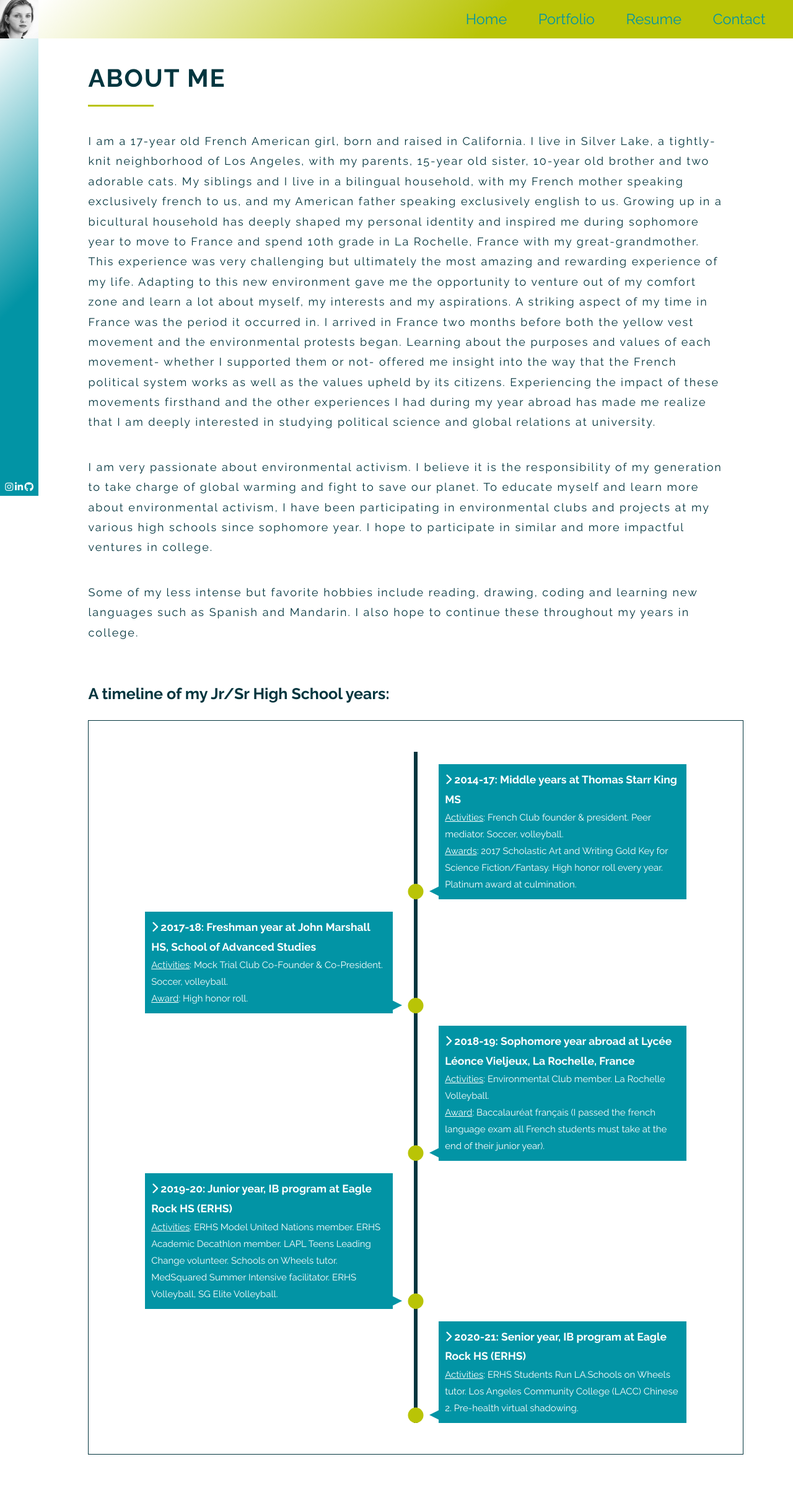
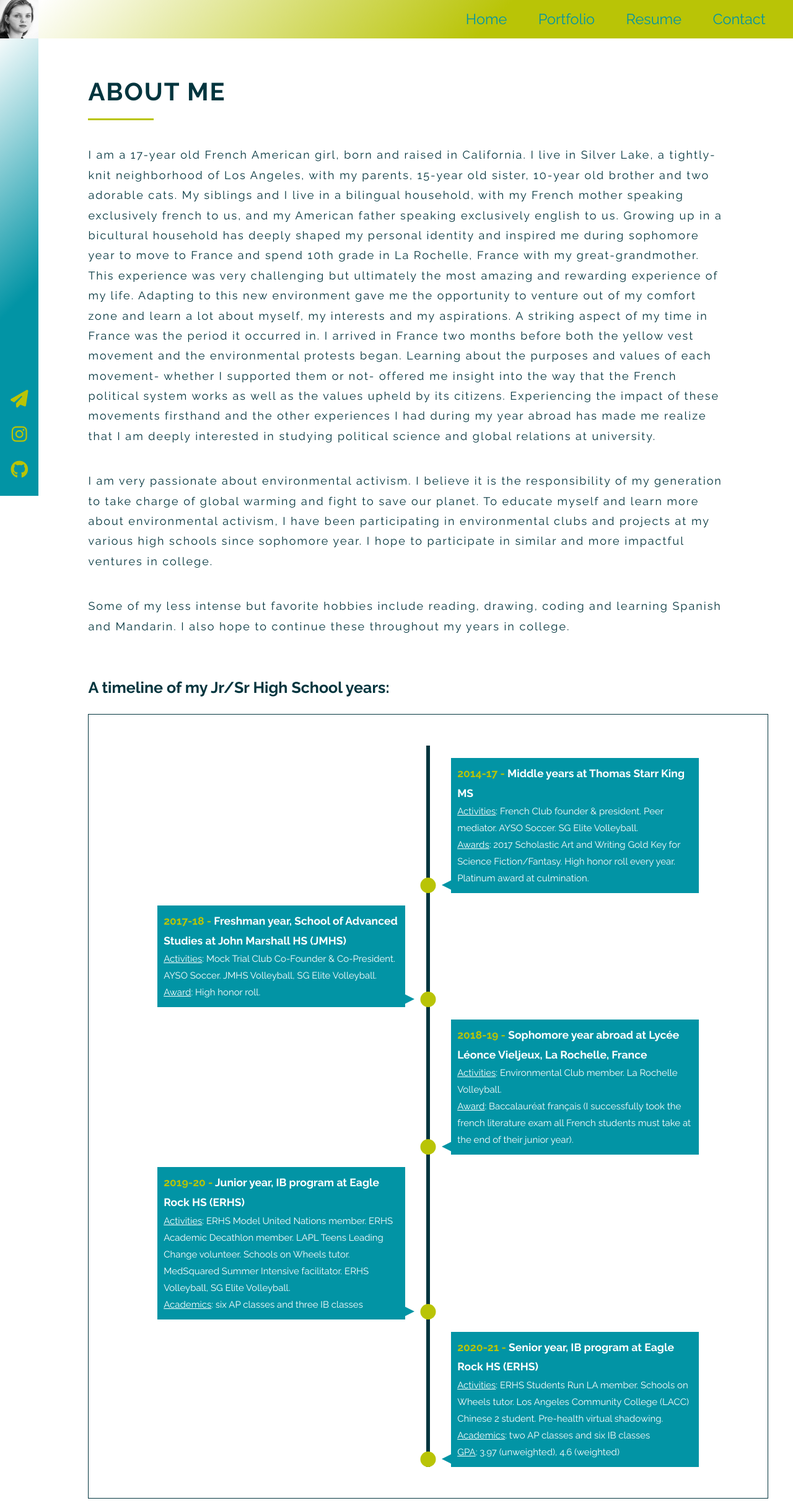
Before and after one commit to PetitsPoissons/portfolio-jsw, a plain HTML site: page about.html in a window 1280 px wide. Shown: the whole page at 62% size. Before the commit the page ends 2407 px from the top, so only its background shows below. Drawn offline with Linux system fonts and the light colour scheme.

Commit message:
about.html responsive

```diff
--- a/about.css
+++ b/about.css
@@ -5,7 +5,7 @@
 }
 
 .about-page {
-  margin: 6rem;
+  margin: 2rem 6rem;
 }
 
 .about-content--title.about-h2,
@@ -21,8 +21,8 @@
 .about-timeline ul {
   margin: 0 2rem;
   padding: 5rem 0;
-  /* flex-grow: 1;
-  width: 100%; */
+  flex-grow: 1;
+  width: 100%;
   border: 1px solid var(--tr-dark-turquoise);
 }
 
@@ -73,7 +73,7 @@
   background: inherit;
   transform: translateX(-50%);
   border-radius: 50%;
-  transition: background 0.5s ease-in-out;
+  /* transition: background 0.5s ease-in-out; */
 }
 
 /* arrows base */
@@ -115,6 +115,10 @@
   text-decoration: underline;
 }
 
+.lime {
+  color: var(--lime);
+}
+
 /* contact link on success page */
 a.contact-link:link,
 a.contact-link:visited {
--- a/about.html
+++ b/about.html
@@ -31,17 +31,21 @@
         <div class="side-nav-content--logo">
           <img src="img/logo-jw-01.jpg" alt="logo" />
         </div>
-        <ul class="side-nav-content--social">
-          <a href="#"><i class="fab fa-instagram"></i></a>
-          <a href="#"><i class="fab fa-linkedin-in"></i></a>
-          <a href="#"><i class="fab fa-github"></i></a>
-        </ul>
+        <div class="side-nav-content--social">
+          <a href="#contact"><i class="fas fa-paper-plane"></i></a>
+          <a href="https://www.instagram.com/solangelechat2003/" target="_blank"
+            ><i class="fab fa-instagram"></i
+          ></a>
+          <a href="https://github.com/joules-watts" target="_blank"
+            ><i class="fab fa-github"></i
+          ></a>
+        </div>
       </div>
     </aside>
     <!-- * * * * * * * * * * * *  Main Content * * * * * * * * * * * * -->
     <main>
       <!-- * * * * * * * * * * *  Main Nav * * * * * * * * * * * -->
-      <header id="header" class="sticky">
+      <header id="header">
         <nav id="header-main-nav">
           <div class="header-main-nav--hamburger">
             <div class="line line-1"></div>
@@ -92,7 +96,7 @@
             clubs and projects at my various high schools since sophomore year.
             I hope to participate in similar and more impactful ventures in
             college.</p><p class="about-content--para about-p">Some of my less intense but favorite hobbies include
-            reading, drawing, coding and learning new languages such as Spanish and Mandarin. I also hope to
+            reading, drawing, coding and learning Spanish and Mandarin. I also hope to
             continue these throughout my years in college.</p>
           </p>
         </div>
@@ -103,44 +107,47 @@
           <ul>
             <li>
               <div>
-                <h3><i class="fas fa-chevron-right"></i> 2014-17: Middle years at Thomas Starr King MS</h3>
+                <h3><span class="lime">2014-17 -</span> Middle years at Thomas Starr King MS</h3>
                 <p>
-                  <span class="stress">Activities</span>: French Club founder & president. Peer mediator. Soccer, volleyball.<br/>
+                  <span class="stress">Activities</span>: French Club founder & president. Peer mediator. AYSO Soccer. SG Elite Volleyball.<br/>
                   <span class="stress">Awards</span>: 2017 Scholastic Art and Writing Gold Key for Science Fiction/Fantasy. High honor roll every year. Platinum award at culmination.
                 </p>
               </div>
             </li>
             <li>
               <div>
-                <h3><i class="fas fa-chevron-right"></i> 2017-18: Freshman year at John Marshall HS, School of Advanced Studies</h3>
+                <h3><span class="lime">2017-18 -</span> Freshman year, School of Advanced Studies at John Marshall HS (JMHS)</h3>
                 <p>
-                  <span class="stress">Activities</span>: Mock Trial Club Co-Founder & Co-President. Soccer, volleyball.<br/>
+                  <span class="stress">Activities</span>: Mock Trial Club Co-Founder & Co-President. AYSO Soccer. JMHS Volleyball, SG Elite Volleyball.<br/>
                   <span class="stress">Award</span>: High honor roll.
                 </p>
               </div>
             </li>
             <li>
               <div>
-                <h3><i class="fas fa-chevron-right"></i> 2018-19: Sophomore year abroad at Lycée Léonce Vieljeux, La Rochelle, France</h3>
+                <h3><span class="lime">2018-19 -</span> Sophomore year abroad at Lycée Léonce Vieljeux, La Rochelle, France</h3>
                 <p>
                   <span class="stress">Activities</span>: Environmental Club member. La Rochelle Volleyball.<br/>
-                  <span class="stress">Award</span>: Baccalauréat français (I passed the french language exam all French students must take at the end of their junior year).
+                  <span class="stress">Award</span>: Baccalauréat français (I successfully took the french literature exam all French students must take at the end of their junior year).
                 </p>
               </div>
             </li>
             <li>
               <div>
-                <h3><i class="fas fa-chevron-right"></i> 2019-20: Junior year, IB program at Eagle Rock HS (ERHS)</h3>
+                <h3><span class="lime">2019-20 -</span> Junior year, IB program at Eagle Rock HS (ERHS)</h3>
                 <p>
-                  <span class="stress">Activities</span>: ERHS Model United Nations member. ERHS Academic Decathlon member. LAPL Teens Leading Change volunteer. Schools on Wheels tutor. MedSquared Summer Intensive facilitator. ERHS Volleyball, SG Elite Volleyball.<br/>
+                  <span class="stress">Activities</span>: ERHS Model United Nations member. ERHS Academic Decathlon member. LAPL Teens Leading Change volunteer.  Schools on Wheels tutor. MedSquared Summer Intensive facilitator. ERHS Volleyball, SG Elite Volleyball.<br/>
+                  <span class="stress">Academics</span>: six AP classes and three IB classes
                 </p>
               </div>
             </li>
             <li>
               <div>
-                <h3><i class="fas fa-chevron-right"></i> 2020-21: Senior year, IB program at Eagle Rock HS (ERHS)</h3>
+                <h3><span class="lime">2020-21 -</span> Senior year, IB program at Eagle Rock HS (ERHS)</h3>
                 <p>
-                  <span class="stress">Activities</span>: ERHS Students Run LA.Schools on Wheels tutor. Los Angeles Community College (LACC) Chinese 2. Pre-health virtual shadowing.<br/>
+                  <span class="stress">Activities</span>: ERHS Students Run LA member. Schools on Wheels tutor. Los Angeles Community College (LACC) Chinese 2 student. Pre-health virtual shadowing.<br/>
+                  <span class="stress">Academics</span>: two AP classes and six IB classes<br/>
+                  <span class="stress">GPA</span>: 3.97 (unweighted), 4.6 (weighted)
                 </p>
               </div>
             </li>
--- a/mobile.css
+++ b/mobile.css
@@ -1,3 +1,27 @@
+/* ================ (max-width: 1200px) Mark ============= */
+@media screen and (max-width: 1200px) {
+  /* About Me Page */
+  .about-timeline ul li div {
+    width: 35rem;
+  }
+
+  .about-timeline ul li:nth-child(even) div {
+    left: -38.4rem;
+  }
+}
+
+/* ================ (max-width: 1100px) Mark ============= */
+@media screen and (max-width: 1100px) {
+  /* About Me Page */
+  .about-timeline ul li div {
+    width: 25rem;
+  }
+
+  .about-timeline ul li:nth-child(even) div {
+    left: -28.4rem;
+  }
+}
+
 /* ================ (max-width: 900px) Mark ============== */
 @media screen and (max-width: 900px) {
   /* Showcase / Hero Section */
@@ -5,13 +29,12 @@
     background-position: 70%;
     align-items: flex-end;
   }
-
-  .about-timeline ul li div {
-    width: 25rem;
+  /* About Me Page */
+  .about-content--title.about-h2 {
+    font-size: 2.7rem;
   }
-
-  .about-timeline ul li:nth-child(even) div {
-    left: -28.4rem;
+  .about-content--para.about-p {
+    font-size: 1.5rem;
   }
 }
 
@@ -114,8 +137,8 @@
     display: none;
   }
 
-  /* About Me Section */
-  #about-page {
+  /* About Me Page */
+  .about-page {
     margin: 4rem;
   }
 
@@ -140,15 +163,18 @@
 
 /* ================ (max-width: 600px) Mark ============== */
 @media screen and (max-width: 600px) {
-  /* About Me Section */
-  #about-page {
+  /* About Me Page */
+  .about-page {
     margin: 2rem;
+  }
+
+  .about-timeline--title {
+    font-size: 2rem;
   }
 
   .about-timeline ul {
     margin: 0 1rem;
     padding: 2rem 0;
-    border: none;
   }
 
   .about-timeline ul li {
@@ -184,7 +210,7 @@
     transform-origin: bottom;
   }
 
-  /* Gallery section */
+  /* Gallery Section */
   .portfolio-section--gallery-text {
     display: none;
   }
```
Also changed, not shown: index.html (+14 -1 lines), success.html (+10 -6 lines), img/gallery/diversity1-min.jpg (added).
